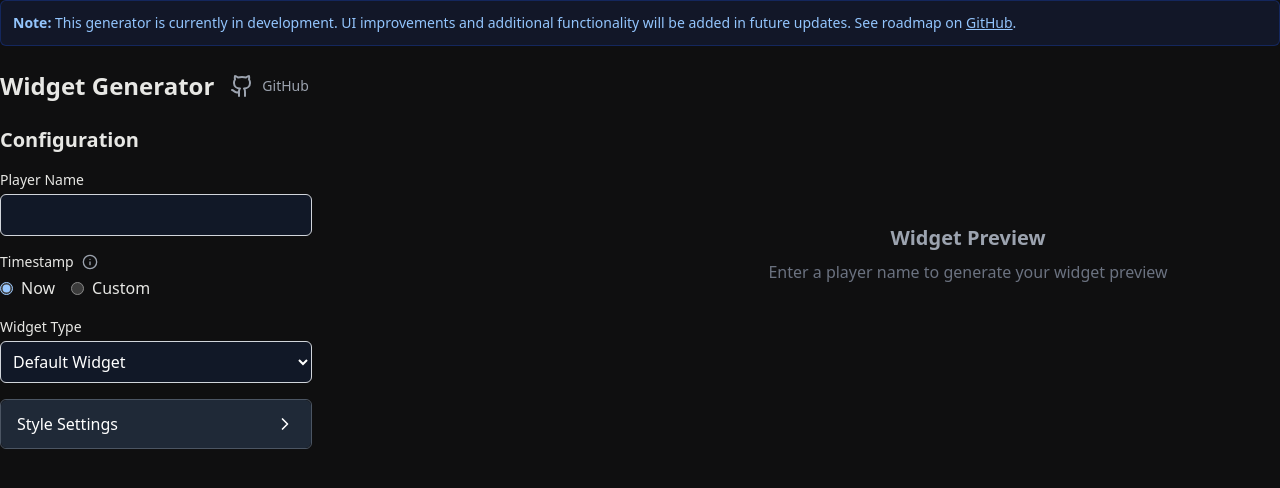
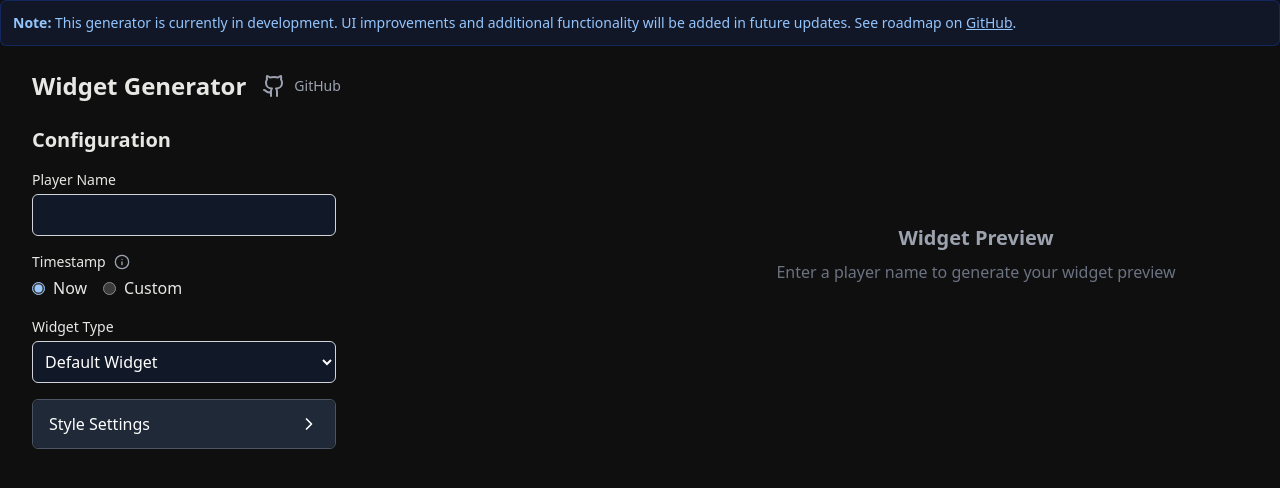
Before and after one commit to cltWilly/mcsrr-widget, a Next.js app: page / in a window 1280 px wide. Shown: the top 488 px of the page. Built offline with nearby package versions, Linux system fonts and the light colour scheme.

Commit message:
added margin for the widget config from left

```diff
--- a/app/page.jsx
+++ b/app/page.jsx
@@ -294,7 +294,7 @@ export default function Page() {
         </p>
       </div>
       <Toaster position="top-center" richColors />
-      <div className="flex items-center gap-4 mb-6">
+      <div className="flex items-center gap-4 mb-6 lg:ml-8">
         <h1 className="text-2xl font-bold">Widget Generator</h1>
         <a
           href="https://github.com/cltWilly/mcsrr-widget"
@@ -307,7 +307,7 @@ export default function Page() {
         </a>
       </div>
       <div className="flex flex-col lg:flex-row gap-8 lg:items-start">
-        <div className="lg:w-1/2 w-full">
+        <div className="lg:w-1/2 w-full lg:ml-8">
           <h2 className="text-xl font-bold mb-4">Configuration</h2>
       <div className="mb-4">
         <label className="block text-sm font-medium font-bold">Player Name</label>
```
